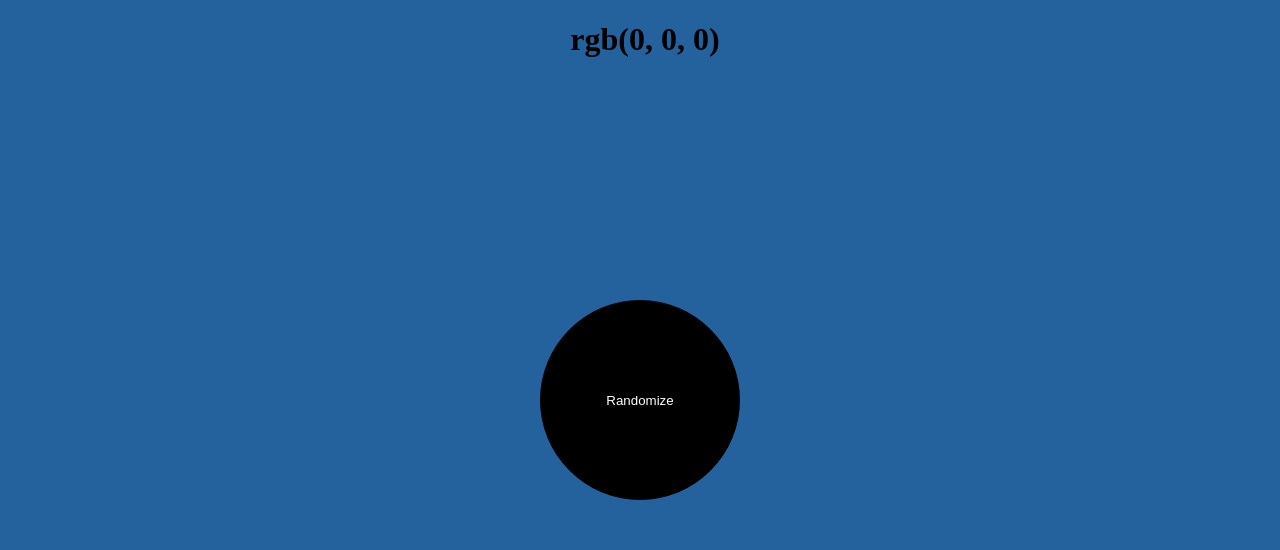
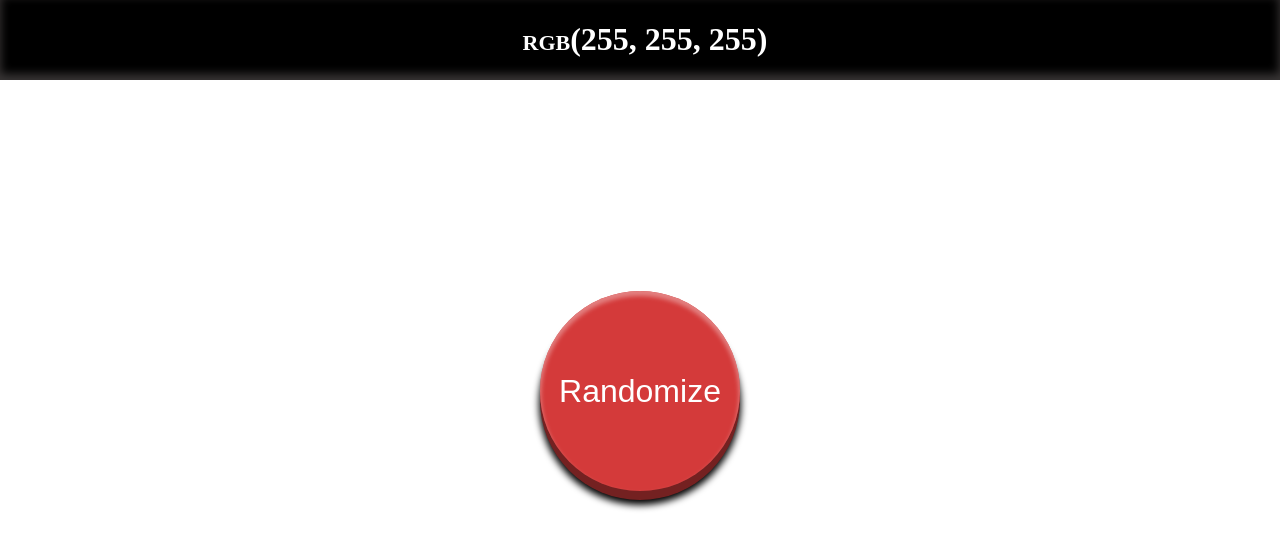
Before and after one commit to dlarrabee18/ColorRandomizer, a plain HTML site: page index.html in a window 1280 px wide. Drawn offline with Linux system fonts and the light colour scheme.

Commit message:
button change

```diff
--- a/index.css
+++ b/index.css
@@ -3,39 +3,63 @@ body {
   margin: 0;
   padding: 0;
   overflow: hidden;
+  font-variant: small-caps;
+  font-family: "Times New Roman", Times, serif;
 }
-
 .main-container {
-  background-color: rgb(35, 98, 156);
+  background-color: rgb(255, 255, 255);
   display: flex;
   width: 100vw;
   height: 100vh;
+  justify-content: center;
+  align-items: center;
 }
 .top-cont {
+  position: fixed;
+  background-color: black;
+  color: white;
   display: flex;
   width: 100vw;
   height: 10vh;
   text-align: center;
   justify-content: center;
+  box-shadow: inset 0px -5px 10px 1px rgb(56, 53, 53);
 }
 
 #rgb {
   padding-left: 10px;
 }
 
-#btn {
-  left: 50%;
-  top: 50%;
-  background-color: black;
-  color: white;
-  position: absolute;
+#btn-back {
   height: 200px;
   width: 200px;
-  transform: translate(-100px, -100px);
   border-radius: 50%;
-  border: solid 1px black;
+  border: none;
+  background-color: rgba(116, 33, 33);
+  color: white;
+  font-size: 2rem;
+  cursor: pointer;
+  box-shadow: 0px 4px 7px 1px black;
 }
-
-#btn:hover {
-  background-color: rgb(44, 40, 40);
+#btn-front {
+  display: flex;
+  background-color: rgb(212, 58, 58);
+  height: 200px;
+  width: 200px;
+  border-radius: 50%;
+  transform: translate(-6px, -10px);
+  justify-content: center;
+  align-items: center;
+  transition: 0.2s;
+  box-shadow: inset 0px 4px 4px 1px rgb(227, 128, 128);
 }
+#btn-front:hover {
+  transform: translate(-6px, -14px);
+}
+#btn-front:active {
+  transform: translate(-6px, -7px);
+  transition: 0.2s;
+  background-color: rgb(167, 47, 47);
+  box-shadow: inset 0px 4px 6px 1.2px rgb(205, 81, 81);
+  color: rgb(0, 0, 0);
+}
--- a/index.html
+++ b/index.html
@@ -9,11 +9,13 @@
   </head>
   <body>
     <script src="index.js"></script>
+    <div class="top-cont">
+      <h1 id="rgb">rgb(255, 255, 255)</h1>
+    </div>
     <div class="main-container" id="bg-color">
-      <div class="top-cont">
-        <h1 id="rgb">rgb(0, 0, 0)</h1>
-      </div>
-      <button id="btn" onclick="newRGB()">Randomize</button>
+      <button id="btn-back" onclick="newRGB()">
+        <span id="btn-front">Randomize</span>
+      </button>
     </div>
   </body>
 </html>
```
